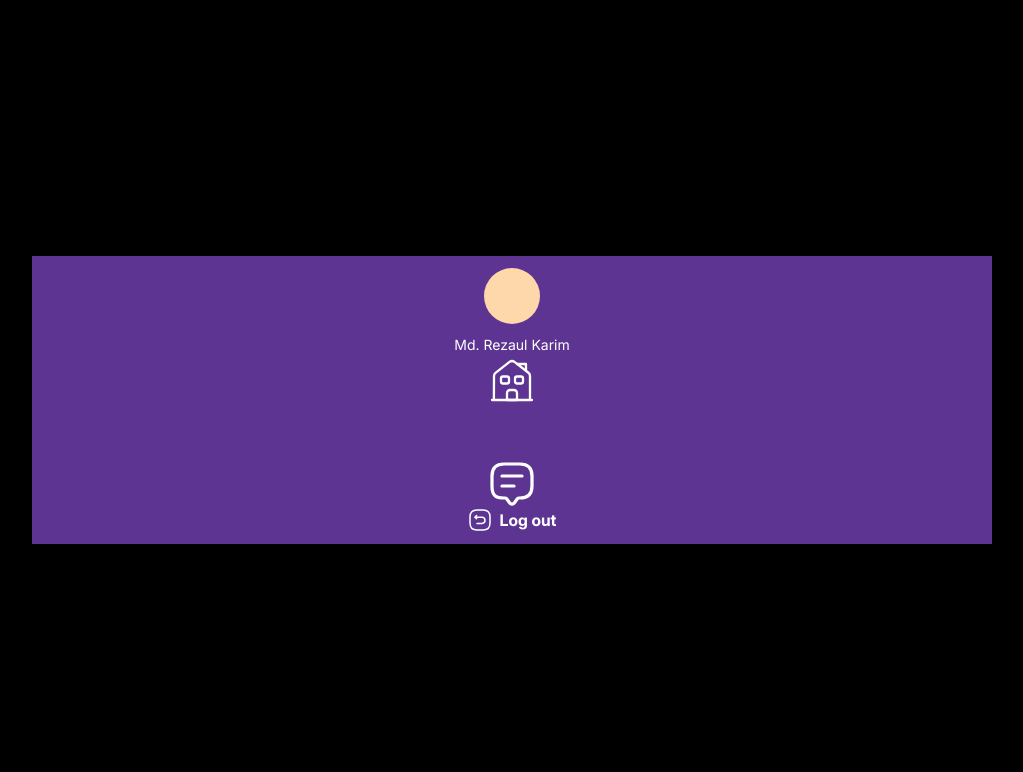
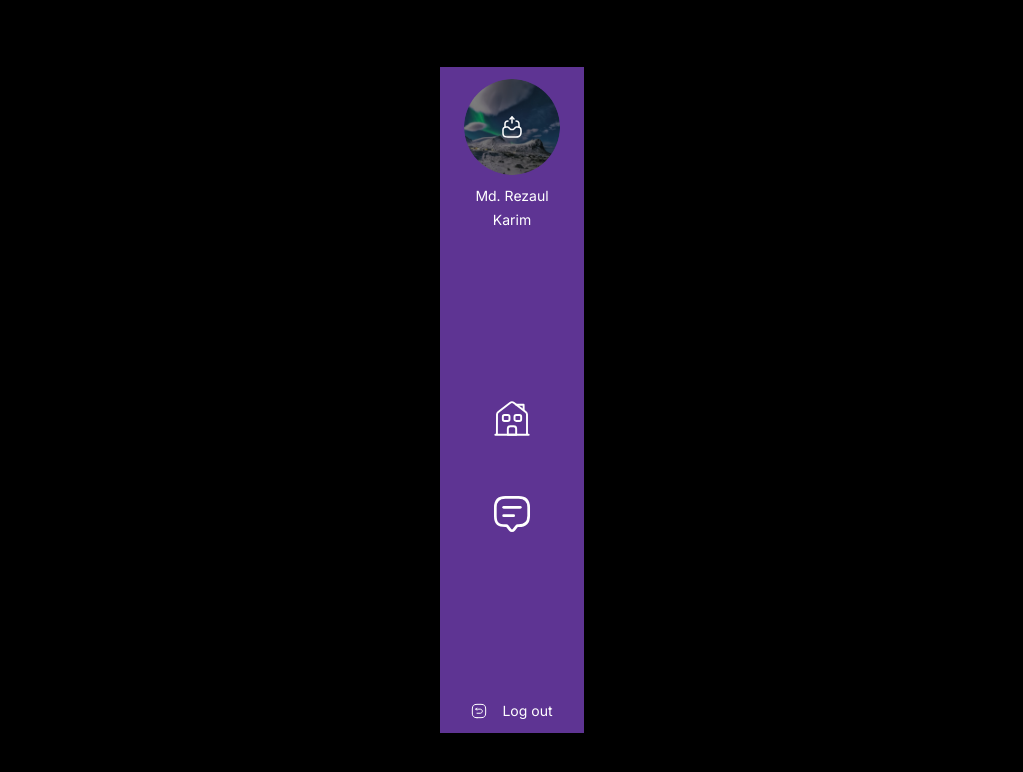
Before and after one commit to RezaulKarimRana/Talk_Nest_App, a React (Vite) app in the folder realTimeChattingApp/: page / in a window 1280 px wide. Shown: the top 772 px of the page, without its empty margins (128-1151 px from the left). Built offline with nearby package versions, Linux system fonts and the light colour scheme.

Commit message:
nav design done

```diff
--- a/realTimeChattingApp/src/components/navbar/Navbar.jsx
+++ b/realTimeChattingApp/src/components/navbar/Navbar.jsx
@@ -2,33 +2,40 @@ import React from "react";
 import { HouseIcon } from "../../svg/HouseIcon";
 import { MessageTextIcon } from "../../svg/MessageTextIcon";
 import { BackSquareIcon } from "../../svg/BackSquareIcon";
+import { DirectBoxSendIcon } from "../../svg/DirectBoxSendIcon";
+import natureImage from "../../assets/nature.png";
 
 const Navbar = () => {
   return (
     <>
-      <div className="flex flex-col items-center justify-between py-3 bg-[#5E3493] px-7">
-        <div className="flex flex-col items-center gap-y-2">
-          <div className="w-14 h-14 rounded-full bg-orange-200 overflow-hidden"></div>
-          <div>
+      <div className="h-full flex flex-col justify-between py-3 px-7">
+        <div className="flex flex-col items-center gap-y-2 relative">
+          <div className="w-24 h-24 rounded-full overflow-hidden">
+            <img src={natureImage} />
+          </div>
+          <div className="text-white w-4 h-4 items-center justify-center absolute mt-9 mr-2">
+            <DirectBoxSendIcon />
+          </div>
+          <div className="text-center">
             <span className="font-fontInter text-white text-sm">
               Md. Rezaul Karim
             </span>
           </div>
         </div>
         <div className="flex flex-col items-center gap-y-14">
-          <div className="text-white flex w-12 h-12 items-center justify-center">
+          <div className="text-white flex w-10 h-10 items-center justify-center">
             <HouseIcon />
           </div>
-          <div className="text-white flex w-12 h-12 items-center justify-center">
+          <div className="text-white flex w-10 h-10 items-center justify-center">
             <MessageTextIcon />
           </div>
         </div>
         <div className="flex items-center justify-around gap-x-2">
-          <div className="text-white flex w-6 h-6 items-center justify-center">
+          <div className="text-white flex w-4 h-4 items-center justify-center">
             <BackSquareIcon />
           </div>
           <div className="flex items-center justify-center">
-            <label className="text-white font-fontInterBold">Log out</label>
+            <label className="text-white text-sm font-fontInter">Log out</label>
           </div>
         </div>
       </div>
--- a/realTimeChattingApp/src/pages/Home.jsx
+++ b/realTimeChattingApp/src/pages/Home.jsx
@@ -5,7 +5,7 @@ const Home = () => {
   return (
     <>
       <div className="w-full h-screen flex flex-col items-center justify-center bg-black">
-        <div className="w-3/4 bg-red-400 rounded-md">
+        <div className="h-5/6 w-36 bg-[#5E3493] rounded-xs">
           <Navbar />
         </div>
       </div>
```
Also changed, not shown: realTimeChattingApp/src/assets/nature.png (added).
